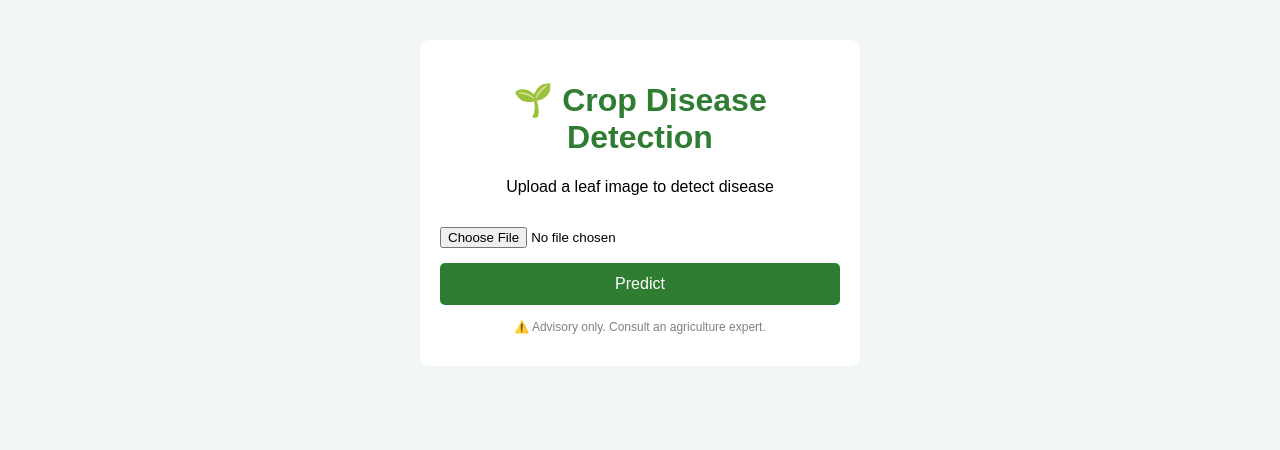
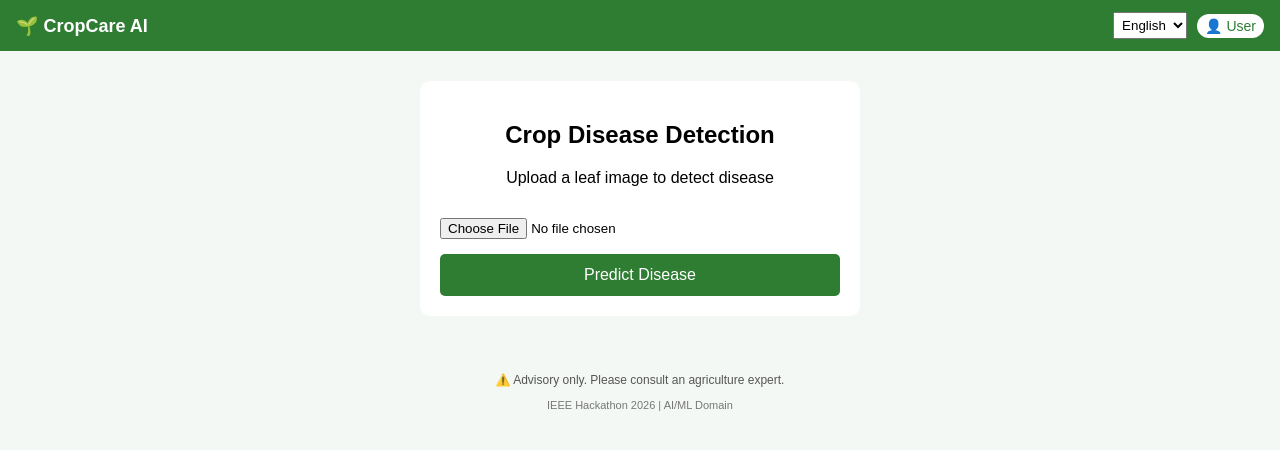
Before and after one commit to shubhammore26/crop-disease-detection, a Flask app: page / in a window 1280 px wide. Shown: the top 450 px of the page. Run offline with Flask 3, Linux system fonts and the light colour scheme.

Commit message:
Added page-layout frontend with language selector and user profile UI

```diff
--- a/static/style.css
+++ b/static/style.css
@@ -1,21 +1,50 @@
 body {
-    background: #f2f7f4;
+    margin: 0;
     font-family: Arial, sans-serif;
-    margin: 0;
-    padding: 0;
+    background: #f4f8f5;
 }
 
-.container {
+/* ---------- HEADER ---------- */
+.header {
+    display: flex;
+    justify-content: space-between;
+    align-items: center;
+    padding: 12px 16px;
+    background: #2e7d32;
+    color: white;
+}
+
+.logo {
+    font-weight: bold;
+    font-size: 18px;
+}
+
+.header-right {
+    display: flex;
+    align-items: center;
+    gap: 10px;
+}
+
+select {
+    padding: 4px;
+}
+
+.profile {
+    background: white;
+    color: #2e7d32;
+    padding: 4px 8px;
+    border-radius: 12px;
+    font-size: 14px;
+}
+
+/* ---------- MAIN ---------- */
+.main {
     max-width: 400px;
-    margin: 40px auto;
+    margin: 30px auto;
     background: white;
     padding: 20px;
     border-radius: 10px;
     text-align: center;
-}
-
-h1 {
-    color: #2e7d32;
 }
 
 input {
@@ -24,17 +53,28 @@ input {
 }
 
 button {
+    width: 100%;
+    padding: 12px;
     background: #2e7d32;
     color: white;
-    padding: 12px;
-    width: 100%;
     border: none;
     border-radius: 5px;
     font-size: 16px;
 }
 
-.disclaimer {
+button:hover {
+    background: #256428;
+}
+
+/* ---------- FOOTER ---------- */
+.footer {
+    text-align: center;
+    padding: 15px;
     font-size: 12px;
-    color: gray;
-    margin-top: 15px;
+    color: #555;
 }
+
+.small {
+    font-size: 11px;
+    color: #777;
+}
--- a/templates/index.html
+++ b/templates/index.html
@@ -4,7 +4,7 @@
     <meta charset="UTF-8">
     <title>Crop Disease Detection</title>
 
-    <!-- Mobile friendly -->
+    <!-- Mobile first -->
     <meta name="viewport" content="width=device-width, initial-scale=1.0">
 
     <!-- CSS -->
@@ -12,19 +12,78 @@
 </head>
 <body>
 
-<div class="container">
-    <h1>🌱 Crop Disease Detection</h1>
-    <p>Upload a leaf image to detect disease</p>
+<!-- ================= HEADER ================= -->
+<header class="header">
+    <div class="logo">🌱 CropCare AI</div>
+
+    <div class="header-right">
+        <select id="languageSelect">
+            <option value="en">English</option>
+            <option value="hi">हिंदी</option>
+            <option value="mr">मराठी</option>
+        </select>
+
+        <div class="profile">
+            👤 User
+        </div>
+    </div>
+</header>
+
+<!-- ================= MAIN ================= -->
+<main class="main">
+    <h2 id="titleText">Crop Disease Detection</h2>
+    <p id="subtitleText">Upload a leaf image to detect disease</p>
 
     <form method="post" enctype="multipart/form-data">
         <input type="file" name="image" required>
-        <button type="submit">Predict</button>
+        <button type="submit" id="predictBtn">Predict Disease</button>
     </form>
 
-    <p class="disclaimer">
-        ⚠️ Advisory only. Consult an agriculture expert.
+    <div class="result">
+        <!-- Prediction result will appear here later -->
+    </div>
+</main>
+
+<!-- ================= FOOTER ================= -->
+<footer class="footer">
+    <p id="footerText">
+        ⚠️ Advisory only. Please consult an agriculture expert.
     </p>
-</div>
+    <p class="small">
+        IEEE Hackathon 2026 | AI/ML Domain
+    </p>
+</footer>
+
+<!-- ================= SIMPLE LANGUAGE SCRIPT ================= -->
+<script>
+    const languageSelect = document.getElementById("languageSelect");
+
+    languageSelect.addEventListener("change", function () {
+        if (this.value === "hi") {
+            document.getElementById("titleText").innerText = "फसल रोग पहचान";
+            document.getElementById("subtitleText").innerText = "पत्ते की तस्वीर अपलोड करें";
+            document.getElementById("predictBtn").innerText = "रोग पहचानें";
+            document.getElementById("footerText").innerText =
+                "⚠️ यह केवल सलाह के लिए है। कृषि विशेषज्ञ से संपर्क करें।";
+        }
+        else if (this.value === "mr") {
+            document.getElementById("titleText").innerText = "पीक रोग ओळख";
+            document.getElementById("subtitleText").innerText = "पानाची प्रतिमा अपलोड करा";
+            document.getElementById("predictBtn").innerText = "रोग ओळखा";
+            document.getElementById("footerText").innerText =
+                "⚠️ ही माहिती केवळ सल्ल्यासाठी  आहे. कृपया कृषी तज्ज्ञांचा सल्ला घ्या.";
+        }
+        else {
+            document.getElementById("titleText").innerText = "Crop Disease Detection";
+            document.getElementById("subtitleText").innerText =
+                "Upload a leaf image to detect disease";
+            document.getElementById("predictBtn").innerText = "Predict Disease";
+            document.getElementById("footerText").innerText =
+                "⚠️ Advisory only. Please consult an agriculture expert.";
+        }
+    });
+</script>
+
 
 </body>
 </html>
```
